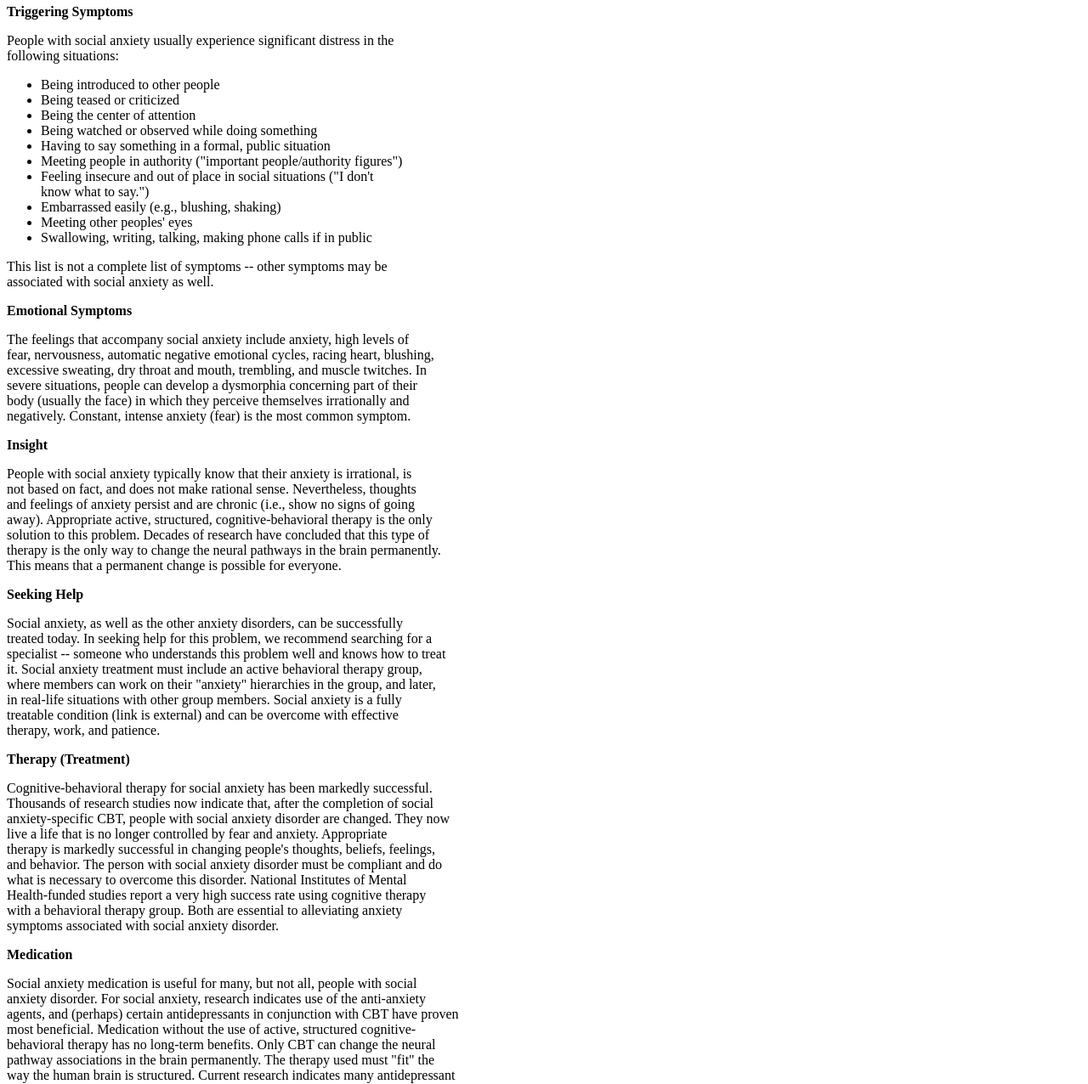
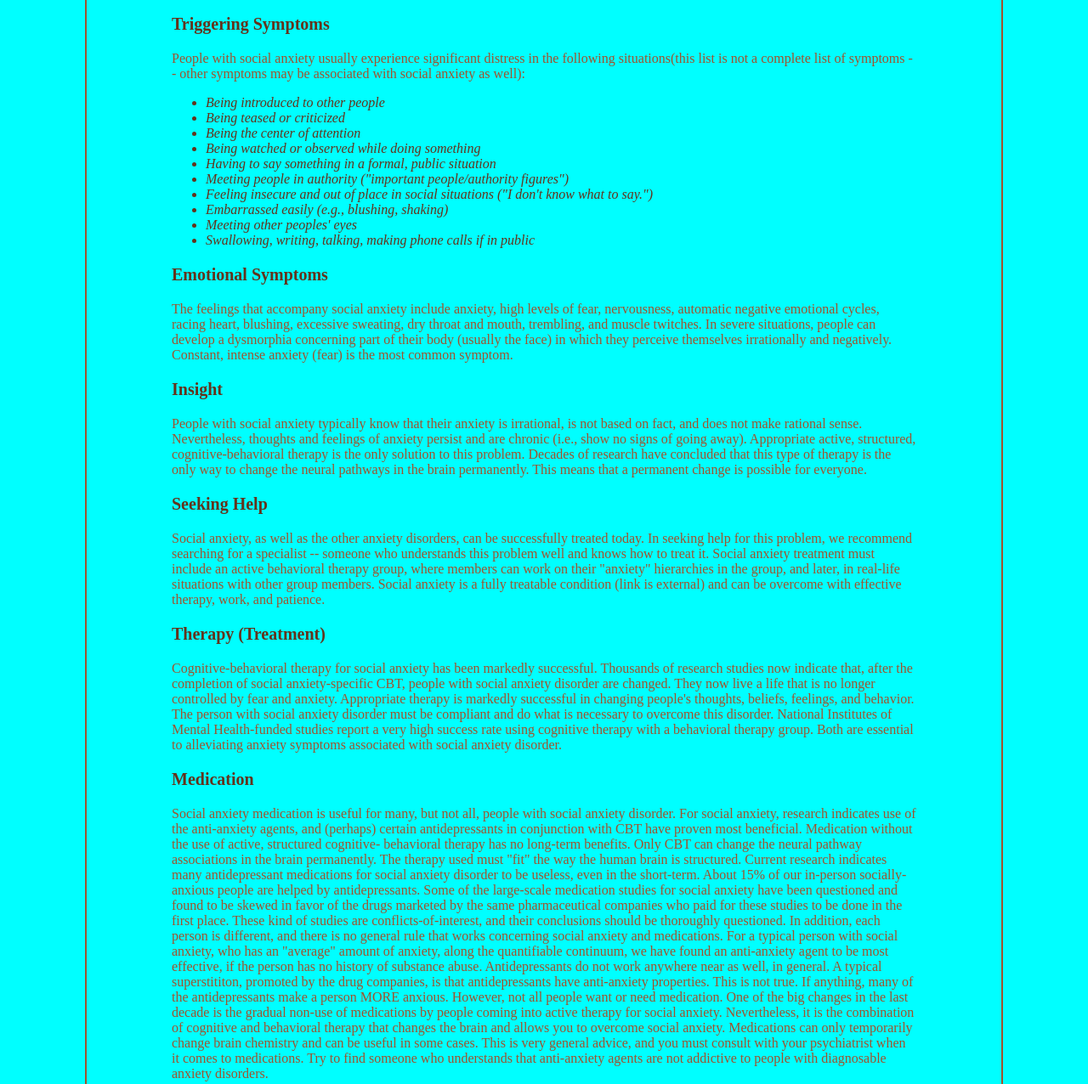
Before and after one commit to bethany102938/html-me-something, a plain HTML site: page index.html in a window 1280 px wide. Shown: the part 984-2260 px from the top of the page at 85% size. Drawn offline with Linux system fonts and the light colour scheme.

Commit message:
Finished with css

```diff
--- a/index.html
+++ b/index.html
@@ -1,131 +1,132 @@
 <!DOCTYPE html>
 <html>
     <head>
+        	<link type="text/css" rel="stylesheet" href="styles.css"/>
         <meta charset="utf-8">
         <title>Social Anxiety Disorder</title>
 
     </head>
-    <body>
-        <header><p style="font-size:40px"><b>What is Social Anxiety Disorder?</b></p>
+    <body id="background">
+        <header><p style=" color:aqua; background-color:sienna; font-size:40px; text-align:center"><b><em>What is Social Anxiety Disorder?</em></b></p>
                 <img height ="350px" width="225px"src ="http://img03.deviantart.net/d716/i/2011/138/2/f/social_anxiety_by_dogwalla-d3gmp9j.png"/>
         </header>
 
         <main>
         <article>
-            <p>Social Anxiety Disorder (social phobia) is the third largest mental health<br>
+            <p>Social Anxiety Disorder (social phobia) is the third largest mental health
                care problem in today's world.</p>
-            <p>The latest government epidemiological data show social anxiety affects <br>
-               about 7% of the population at any given time. The chances of developing <br>
-               social anxiety disorder at any time during the lifespam stands slightly <br>
+            <p>The latest government epidemiological data show social anxiety affects
+               about 7% of the population at any given time. The chances of developing
+               social anxiety disorder at any time during the lifespam stands slightly
                above 13%.</p>
         </article>
-        <p><b>Definition</b></p>
-        <p>Social anxiety is the fear of social situations that involve any kind of<br>
-           interaction with other people. You could say social anxiety is the fear <br>
-           and anxiety of being negatively judged an evaluated by other people.<br>
-           It is a pervasive disorder and causes anxiety and fear in most all areas <br>
-           of a person's life.  It is chronic because it does not go away on its own.<br>
-           Only direct cognitive-behavioral therapy can change the brain, and help<br>
+        <p class="title"><b>Definition</b></p>
+        <p>Social anxiety is the fear of social situations that involve any kind of
+           interaction with other people. You could say social anxiety is the fear
+           and anxiety of being negatively judged an evaluated by other people.
+           It is a pervasive disorder and causes anxiety and fear in most all areas
+           of a person's life.  It is chronic because it does not go away on its own.
+           Only direct cognitive-behavioral therapy can change the brain, and help
            people overcome social anxiety.
        </p>
-        <p><b>Perceptions</p></b>
-        <p>People with social anxiety are many times seen by others as being shy, <br>
-            quiet, backward, withdrawn, inhibited, unfriendly, nervous, aloof, <br>
-            and disinterested. Paradoxically, people with social anxiety want to make <br>
-            friends, be included in groups, and be involved and engaged in social <br>
-            interactions. But having social anxiety prevents people from being able <br>
-            to do the things they want to do. Although people with social anxiety want <br>
+        <p class="title"><b>Perceptions</p></b>
+        <p>People with social anxiety are many times seen by others as being shy,
+            quiet, backward, withdrawn, inhibited, unfriendly, nervous, aloof,
+            and disinterested. Paradoxically, people with social anxiety want to make
+            friends, be included in groups, and be involved and engaged in social
+            interactions. But having social anxiety prevents people from being able
+            to do the things they want to do. Although people with social anxiety want
             to be friendly, open, and sociable, it's fear (anxiety) that holds them back.
         </p>
-        <p><b>Triggering Symptoms</p></b>
-        <p>People with social anxiety usually experience significant distress in the <br>
-            following situations:
+        <p class="title"><b>Triggering Symptoms</p></b>
+        <p>People with social anxiety usually experience significant distress in the
+            following situations(this list is not a complete list of symptoms -- other symptoms may be
+            associated with social anxiety as well):
             <ul>
-                <li>Being introduced to other people</li>
-                <li>Being teased or criticized</li>
-                <li>Being the center of attention</li>
-                <li>Being watched or observed while doing something</li>
-                <li>Having to say something in a formal, public situation</li>
-                <li>Meeting people in authority ("important people/authority figures")</li>
-                <li>Feeling insecure and out of place in social situations ("I don't <br>
-                    know what to say.")</li>
-                <li>Embarrassed easily (e.g., blushing, shaking)</li>
-                <li>Meeting other peoples' eyes</li>
-                <li>Swallowing, writing, talking, making phone calls if in public</li>
+                <li><em>Being introduced to other people</em></li>
+                <li><em>Being teased or criticized</em></li>
+                <li><em>Being the center of attention</em></li>
+                <li><em>Being watched or observed while doing something</em></li>
+                <li><em>Having to say something in a formal, public situation</em></li>
+                <li><em>Meeting people in authority ("important people/authority figures")</em></li>
+                <li><em>Feeling insecure and out of place in social situations ("I don't
+                    know what to say.")</em></li>
+                <li><em>Embarrassed easily (e.g., blushing, shaking)</em></li>
+                <li><em>Meeting other peoples' eyes</em></li>
+                <li><em>Swallowing, writing, talking, making phone calls if in public</em></li>
             </ul>
-           This list is not a complete list of symptoms -- other symptoms may be <br>
-           associated with social anxiety as well.
+
        </p>
-       <p><b>Emotional Symptoms</b></p>
-       <p>The feelings that accompany social anxiety include anxiety, high levels of<br>
-          fear, nervousness, automatic negative emotional cycles, racing heart, blushing,<br>
-          excessive sweating, dry throat and mouth, trembling, and muscle twitches. In <br>
-          severe situations, people can develop a dysmorphia concerning part of their <br>
-          body (usually the face) in which they perceive themselves irrationally and <br>
+       <p class="title"><b>Emotional Symptoms</b></p>
+       <p>The feelings that accompany social anxiety include anxiety, high levels of
+          fear, nervousness, automatic negative emotional cycles, racing heart, blushing,
+          excessive sweating, dry throat and mouth, trembling, and muscle twitches. In
+          severe situations, people can develop a dysmorphia concerning part of their
+          body (usually the face) in which they perceive themselves irrationally and
           negatively. Constant, intense anxiety (fear) is the most common symptom.
        </p>
 
-       <p><b>Insight</b></p>
-       <p>People with social anxiety typically know that their anxiety is irrational, is<br>
-          not based on fact, and does not make rational sense.  Nevertheless, thoughts <br>
-          and feelings of anxiety persist and are chronic (i.e., show no signs of going <br>
-          away). Appropriate active, structured, cognitive-behavioral therapy is the only<br>
-          solution to this problem. Decades of research have concluded that this type of <br>
-          therapy is the only way to change the neural pathways in the brain permanently. <br>
+       <p class="title"><b>Insight</b></p>
+       <p>People with social anxiety typically know that their anxiety is irrational, is
+          not based on fact, and does not make rational sense.  Nevertheless, thoughts
+          and feelings of anxiety persist and are chronic (i.e., show no signs of going
+          away). Appropriate active, structured, cognitive-behavioral therapy is the only
+          solution to this problem. Decades of research have concluded that this type of
+          therapy is the only way to change the neural pathways in the brain permanently.
           This means that a permanent change is possible for everyone.
        </p>
-       <p><b>Seeking Help</b></p>
-       <p>Social anxiety, as well as the other anxiety disorders, can be successfully <br>
-          treated today. In seeking help for this problem, we recommend searching for a <br>
-          specialist -- someone who understands this problem well and knows how to treat <br>
-          it. Social anxiety treatment must include an active behavioral therapy group, <br>
-          where members can work on their "anxiety" hierarchies in the group, and later,<br>
-          in real-life situations with other group members. Social anxiety is a fully <br>
-          treatable condition (link is external) and can be overcome with effective <br>
+       <p class="title"><b>Seeking Help</b></p>
+       <p>Social anxiety, as well as the other anxiety disorders, can be successfully
+          treated today. In seeking help for this problem, we recommend searching for a
+          specialist -- someone who understands this problem well and knows how to treat
+          it. Social anxiety treatment must include an active behavioral therapy group,
+          where members can work on their "anxiety" hierarchies in the group, and later,
+          in real-life situations with other group members. Social anxiety is a fully
+          treatable condition (link is external) and can be overcome with effective
           therapy, work, and patience.
       </p>
-      <p><b>Therapy (Treatment)</b></p>
-      <p>Cognitive-behavioral therapy for social anxiety has been markedly successful.<br>
-         Thousands of research studies now indicate that, after the completion of social<br>
-         anxiety-specific CBT, people with social anxiety disorder are changed. They now <br>
-         live a life that is no longer controlled by fear and anxiety. Appropriate <br>
-         therapy is markedly successful in changing people's thoughts, beliefs, feelings,<br>
-         and behavior. The person with social anxiety disorder must be compliant and do <br>
-         what is necessary to overcome this disorder. National Institutes of Mental <br>
-         Health-funded studies report a very high success rate using cognitive therapy <br>
-         with a behavioral therapy group.  Both are essential to alleviating anxiety <br>
+      <p class="title"><b>Therapy (Treatment)</b></p>
+      <p>Cognitive-behavioral therapy for social anxiety has been markedly successful.
+         Thousands of research studies now indicate that, after the completion of social
+         anxiety-specific CBT, people with social anxiety disorder are changed. They now
+         live a life that is no longer controlled by fear and anxiety. Appropriate
+         therapy is markedly successful in changing people's thoughts, beliefs, feelings,
+         and behavior. The person with social anxiety disorder must be compliant and do
+         what is necessary to overcome this disorder. National Institutes of Mental
+         Health-funded studies report a very high success rate using cognitive therapy
+         with a behavioral therapy group. Both are essential to alleviating anxiety
          symptoms associated with social anxiety disorder.
      </p>
-      <p><b>Medication</b></p>
-      <p>Social anxiety medication is useful for many, but not all, people with social <br>
-         anxiety disorder. For social anxiety, research indicates use of the anti-anxiety<br>
-         agents, and (perhaps) certain antidepressants in conjunction with CBT have proven<br>
-         most beneficial. Medication without the use of active, structured cognitive-<br>
-         behavioral therapy has no long-term benefits. Only CBT can change the neural <br>
-         pathway associations in the brain permanently. The therapy used must "fit" the <br>
-         way the human brain is structured. Current research indicates many antidepressant<br>
-         medications for social anxiety disorder to be useless, even in the short-term. <br>
-         About 15% of our in-person socially-anxious people are helped by antidepressants.<br>
-         Some of the large-scale medication studies for social anxiety have been questioned <br>
-         and found to be skewed in favor of the drugs marketed by the same pharmaceutical<br>
-         companies who paid for these studies to be done in the first place. These kind <br>
-         of studies are conflicts-of-interest, and their conclusions should be thoroughly<br>
-         questioned. In addition, each person is different, and there is no general rule<br>
-         that works concerning social anxiety and medications. For a typical person with<br>
-         social anxiety, who has an "average" amount of anxiety, along the quantifiable<br>
-         continuum, we have found an anti-anxiety agent to be most effective, if the <br>
-         person has no history of substance abuse. Antidepressants do not work anywhere <br>
-         near as well, in general. A typical superstititon, promoted by the drug companies,<br>
-         is that antidepressants have anti-anxiety properties. This is not true. If <br>
-         anything, many of the antidepressants make a person MORE anxious. However, not <br>
-         all people want or need medication. One of the big changes in the last decade is<br>
-         the gradual non-use of medications by people coming into active therapy for <br>
-         social anxiety. Nevertheless, it is the combination of cognitive and behavioral <br>
-         therapy that changes the brain and allows you to overcome social anxiety. <br>
-         Medications can only temporarily change brain chemistry and can be useful in <br>
-         some cases. This is very general advice, and you must consult with your <br>
-         psychiatrist when it comes to medications. Try to find someone who understands <br>
-         that anti-anxiety agents are not addictive to people with diagnosable anxiety <br>
+      <p class="title"><b>Medication</b></p>
+      <p>Social anxiety medication is useful for many, but not all, people with social
+         anxiety disorder. For social anxiety, research indicates use of the anti-anxiety
+         agents, and (perhaps) certain antidepressants in conjunction with CBT have proven
+         most beneficial. Medication without the use of active, structured cognitive-
+         behavioral therapy has no long-term benefits. Only CBT can change the neural
+         pathway associations in the brain permanently. The therapy used must "fit" the
+         way the human brain is structured. Current research indicates many antidepressant
+         medications for social anxiety disorder to be useless, even in the short-term.
+         About 15% of our in-person socially-anxious people are helped by antidepressants.
+         Some of the large-scale medication studies for social anxiety have been questioned
+         and found to be skewed in favor of the drugs marketed by the same pharmaceutical
+         companies who paid for these studies to be done in the first place. These kind
+         of studies are conflicts-of-interest, and their conclusions should be thoroughly
+         questioned. In addition, each person is different, and there is no general rule
+         that works concerning social anxiety and medications. For a typical person with
+         social anxiety, who has an "average" amount of anxiety, along the quantifiable
+         continuum, we have found an anti-anxiety agent to be most effective, if the
+         person has no history of substance abuse. Antidepressants do not work anywhere
+         near as well, in general. A typical superstititon, promoted by the drug companies,
+         is that antidepressants have anti-anxiety properties. This is not true. If
+         anything, many of the antidepressants make a person MORE anxious. However, not
+         all people want or need medication. One of the big changes in the last decade is
+         the gradual non-use of medications by people coming into active therapy for
+         social anxiety. Nevertheless, it is the combination of cognitive and behavioral
+         therapy that changes the brain and allows you to overcome social anxiety.
+         Medications can only temporarily change brain chemistry and can be useful in
+         some cases. This is very general advice, and you must consult with your
+         psychiatrist when it comes to medications. Try to find someone who understands
+         that anti-anxiety agents are not addictive to people with diagnosable anxiety
          disorders.
 
 
--- /dev/null
+++ b/styles.css
@@ -0,0 +1,35 @@
+body {
+    margin-left: 100px;
+    padding-left: 100px;
+    margin-right: 100px;
+    padding-right: 100px;
+    margin-top: 70px;
+    padding-top: 70px;
+    margin-bottom: 70px;
+    padding-bottom: 70px;
+    border:2px solid sienna
+}
+p {
+    color:sienna
+}
+ul{
+    color:sienna
+}
+img{
+    margin-left: 325px;
+    margin-right: 350px;
+    border:2px solid black
+}
+header{
+    font-family:critter, fantasy
+}
+.title{
+    font-size: 20px;
+    color:#63331c
+}
+#background{
+    background-color: aqua
+}
+li{
+    color:#63331c
+}
```
